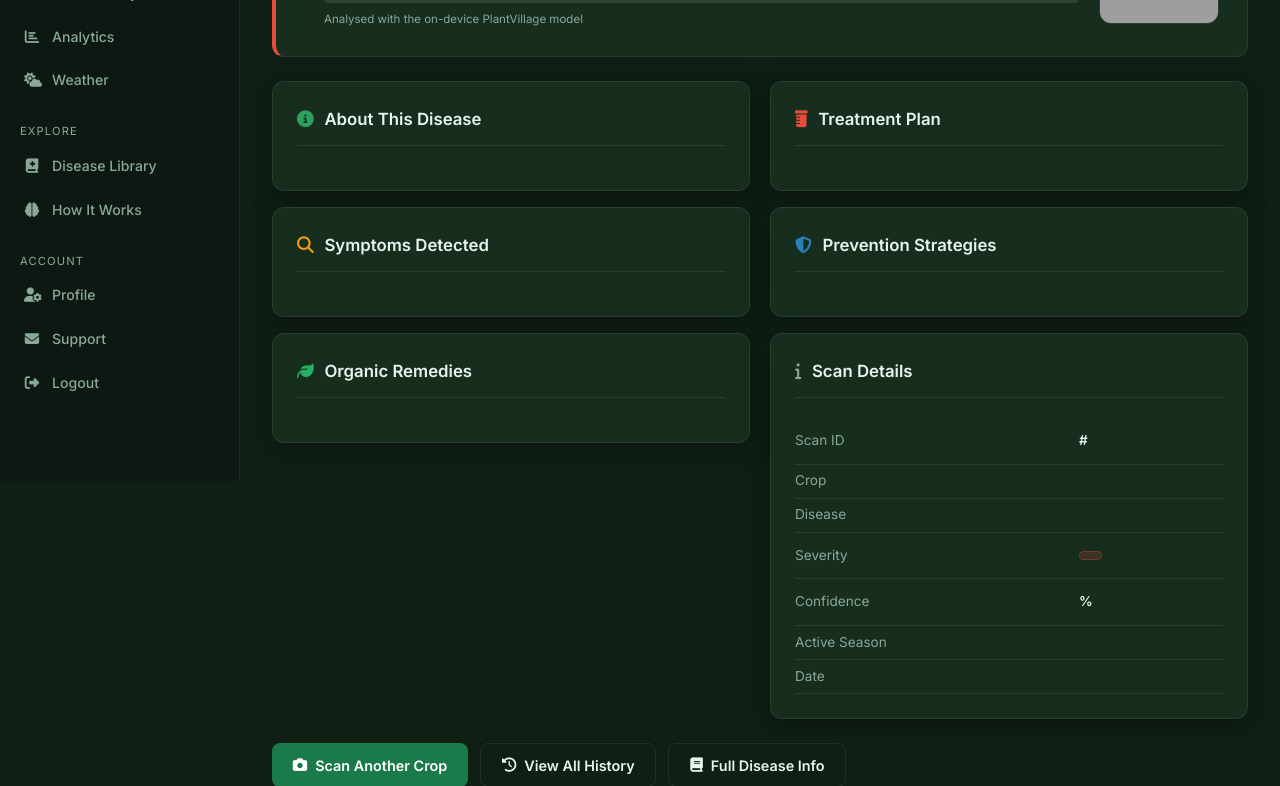
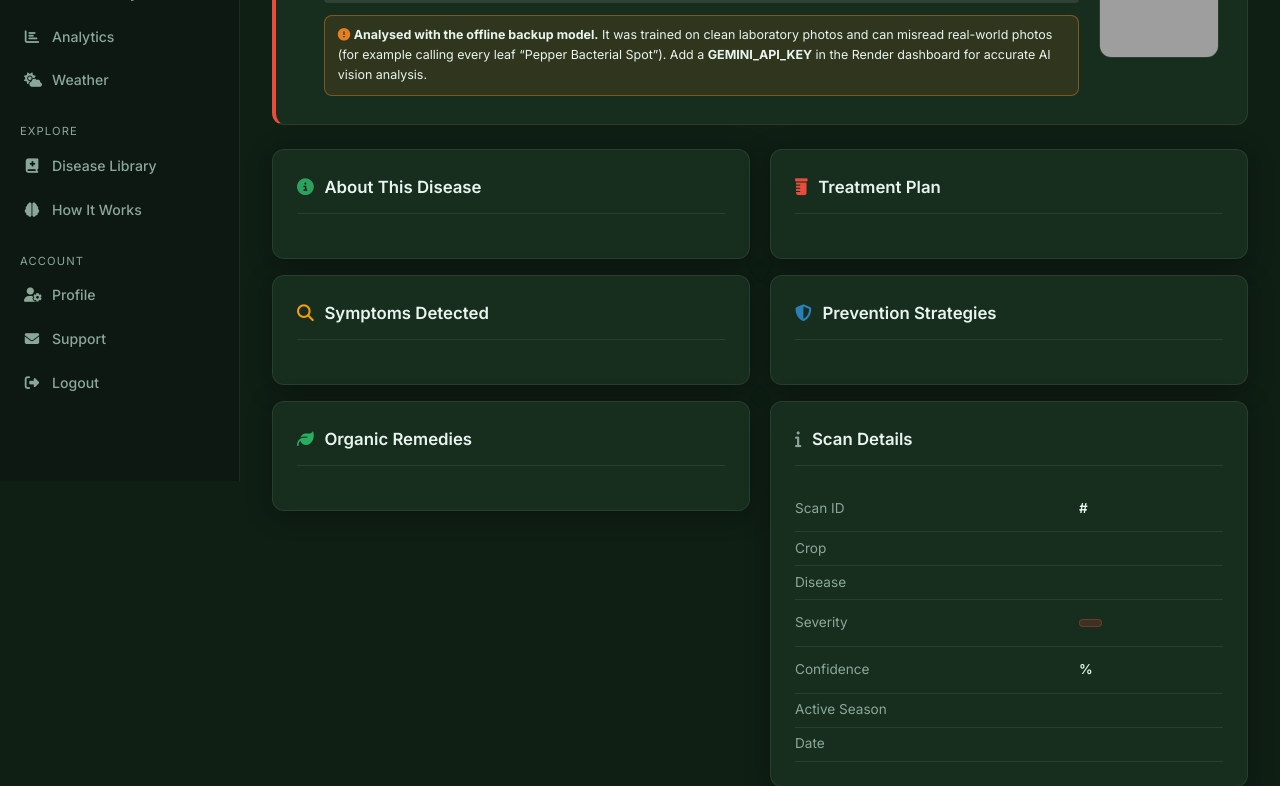
Before and after one commit to ranvir000/agrismart-ai, a Flask app: template templates/scan_results.html in a window 1280 px wide. Shown: the part 319-1105 px from the top of the page. Run offline with Flask 3, Linux system fonts and the light colour scheme; the template is opened without the code that fills it, so the values that code supplies are empty; grey boxes are pictures that could not be loaded.

Commit message:
Show a clear warning on results answered by the offline model (lab-photo model misreads real photos)

```diff
--- a/templates/scan_results.html
+++ b/templates/scan_results.html
@@ -54,13 +54,19 @@
                 {% endfor %}
             </div>
             {% endif %}
+            {% if scan.analysis_source == 'vision' %}
             <div style="margin-top:.45rem;font-size:.72rem;color:var(--text-muted);">
-                {% if scan.analysis_source == 'vision' %}
                 Analysed with an AI vision model
-                {% else %}
-                Analysed with the on-device PlantVillage model
-                {% endif %}
             </div>
+            {% else %}
+            <div style="margin-top:.75rem;padding:.6rem .8rem;border-radius:8px;background:rgba(230,126,34,.12);border:1px solid rgba(230,126,34,.45);font-size:.78rem;">
+                <i class="fas fa-circle-exclamation" style="color:#e67e22;"></i>
+                <strong>Analysed with the offline backup model.</strong>
+                It was trained on clean laboratory photos and can misread real-world photos
+                (for example calling every leaf &ldquo;Pepper Bacterial Spot&rdquo;).
+                Add a <strong>GEMINI_API_KEY</strong> in the Render dashboard for accurate AI vision analysis.
+            </div>
+            {% endif %}
         </div>
     </div>
     <img src="{{ url_for('scan.scan_image', scan_id=scan.id) }}"
```
